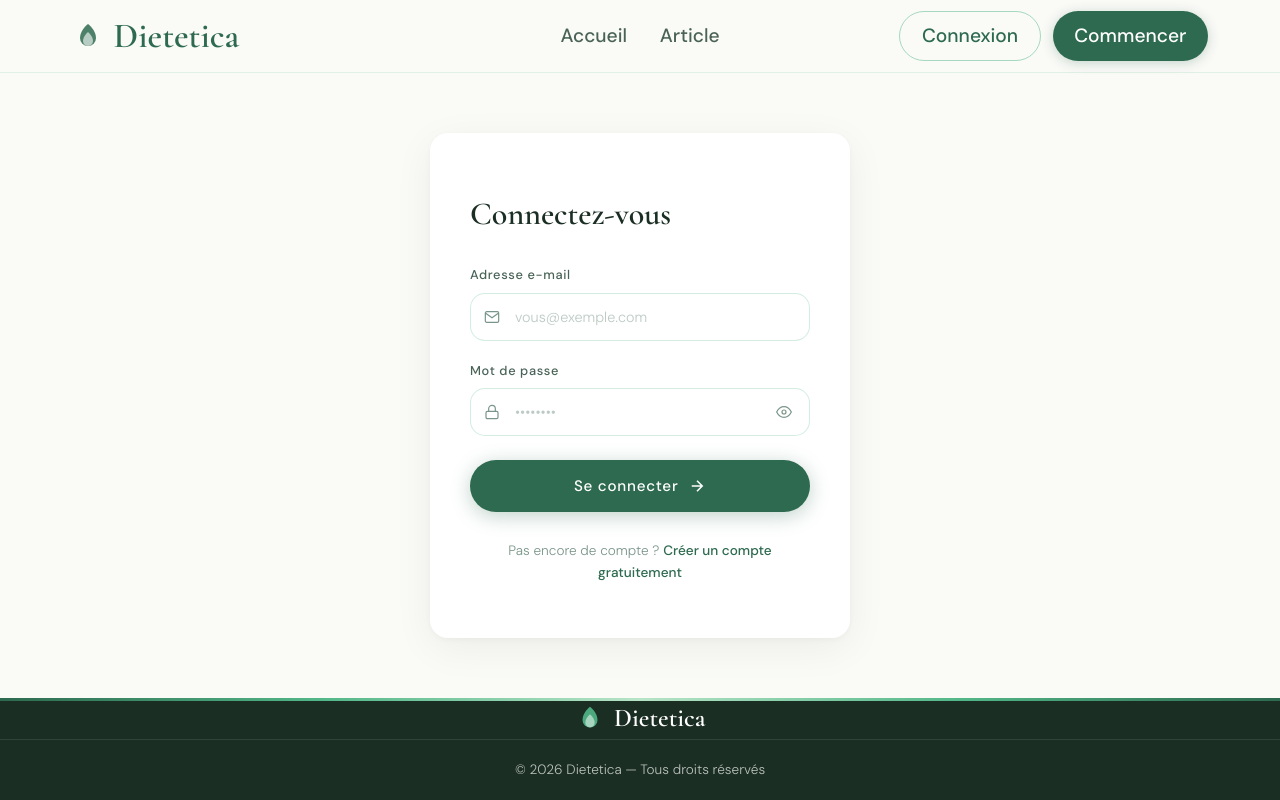
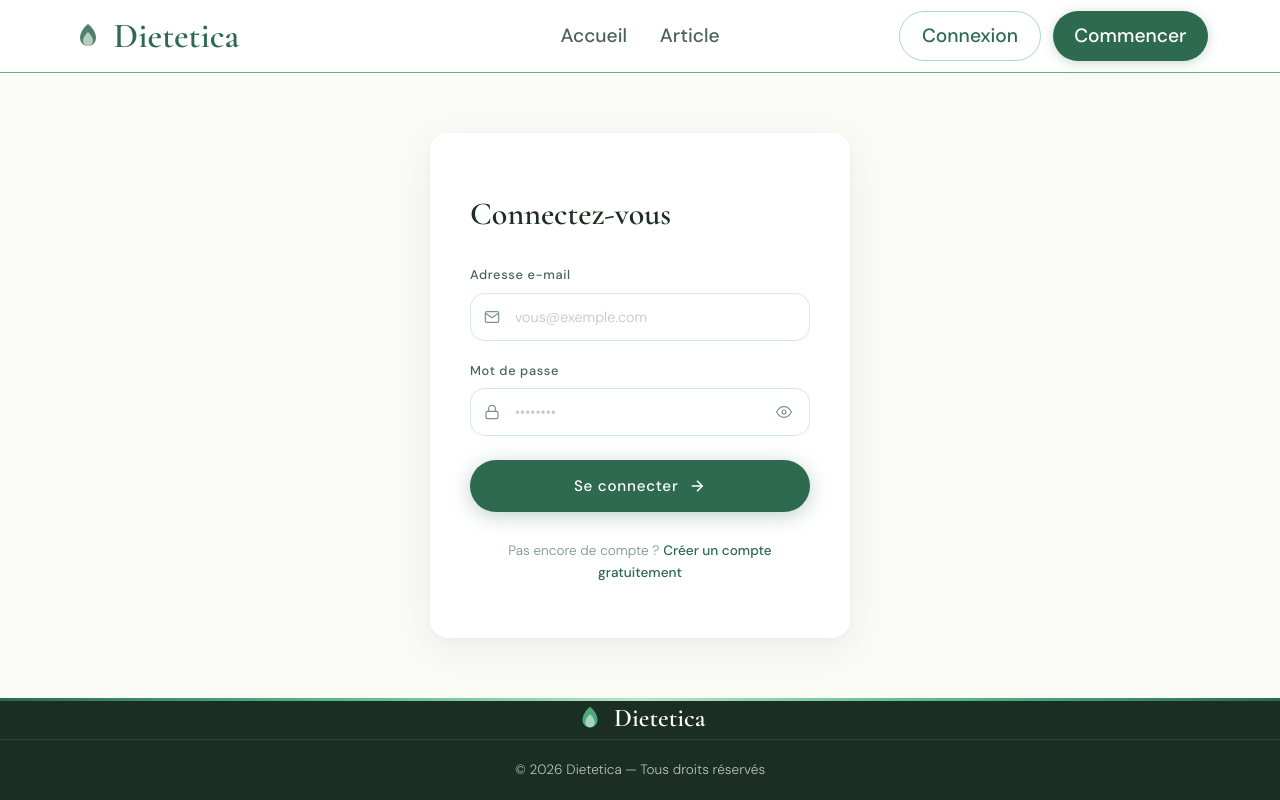
Before and after one commit to JoevinM/Dietetica, a React (Vite) app in the folder front-end/: page /login in a window 1280 px wide. Built offline with nearby package versions, Linux system fonts and the light colour scheme; no server answers.

Commit message:
fix: color of baground feature in header

```diff
--- a/front-end/src/components/Static/Header.scss
+++ b/front-end/src/components/Static/Header.scss
@@ -9,8 +9,8 @@
   top: 0;
   z-index: 50;
 
-  background: rgba(v.$cream, 1);
-  border-bottom: 1px solid rgba(v.$green-mid, 0.15);
+  background: v.$white;
+  border-bottom: 1px solid v.$green-mid;
 
   &__inner {
     max-width: 1200px;
```
